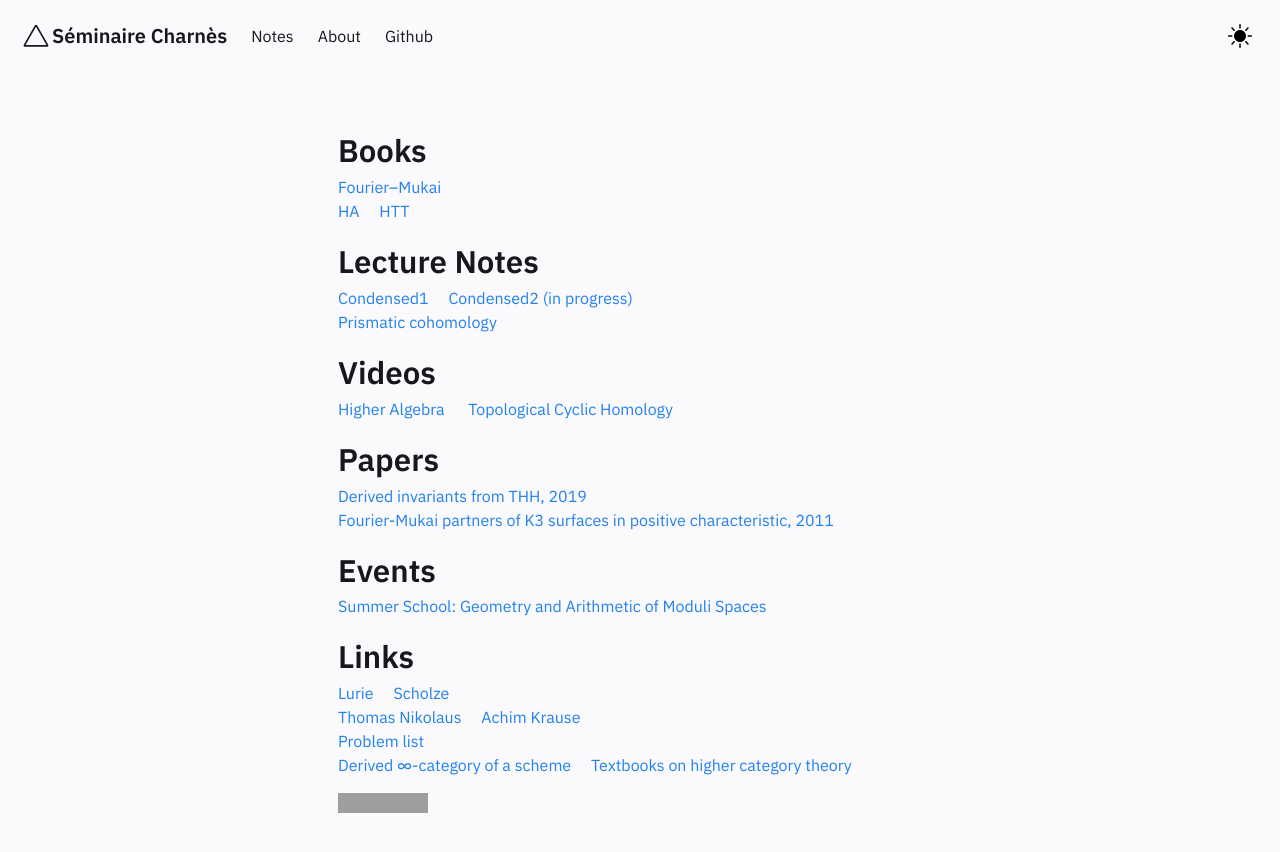
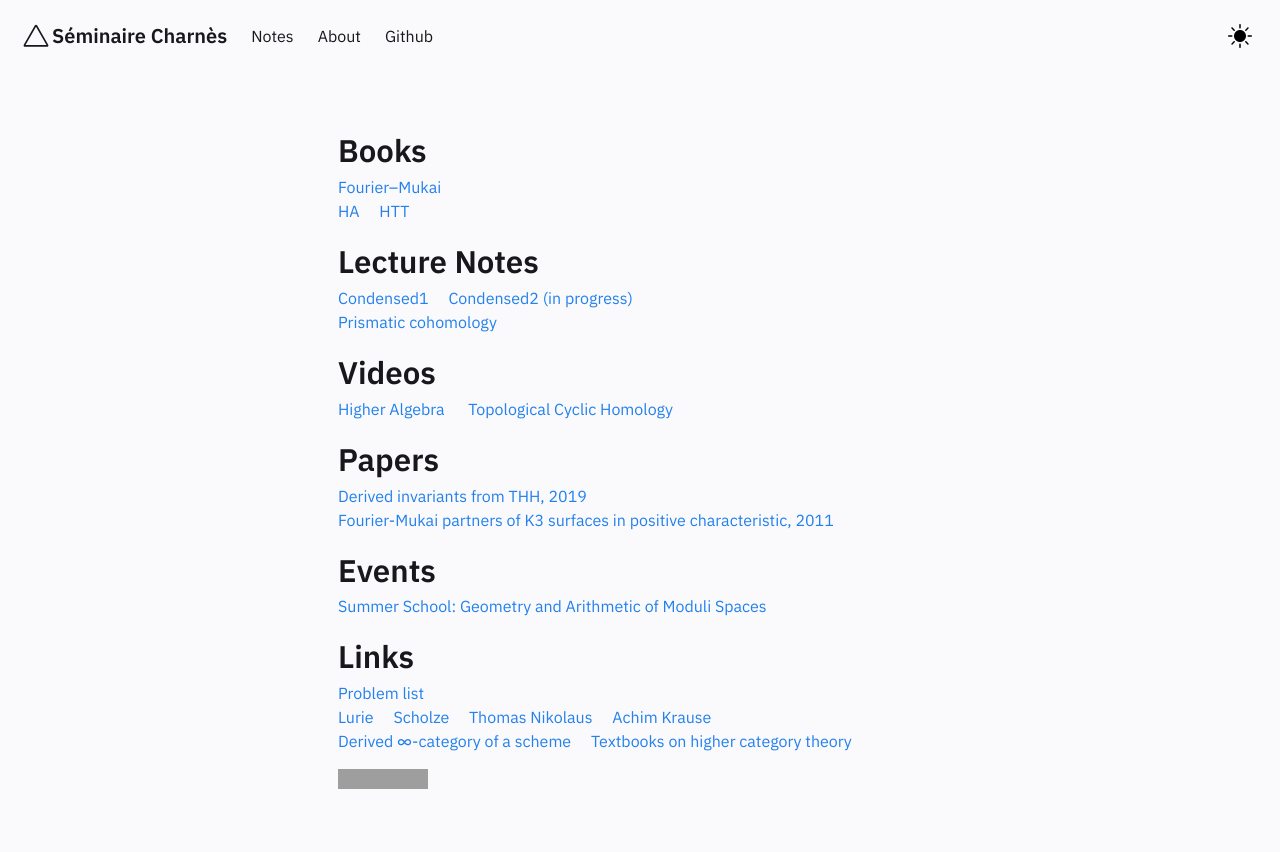
Before and after one commit to runxg/runxg.github.io, a Jekyll site: the page built from pages/index.md, in a window 1280 px wide. Shown: the top 852 px of the page. Built offline with Jekyll 4.4.1, drawn with Linux system fonts in a browser that asks for light colours; grey boxes are pictures that could not be loaded.

```diff
--- a/_includes/Homepage.html
+++ b/_includes/Homepage.html
@@ -41,11 +41,12 @@
 
     <p>
     <h2>Links</h2>
-    <a href="https://www.math.ias.edu/~lurie/">Lurie </a>
+    <a href="https://aimath.org/problemlists/">Problem list</a>
+    <br><a href="https://www.math.ias.edu/~lurie/">Lurie </a>
     &emsp;<a href="https://www.math.uni-bonn.de/people/scholze/">Scholze </a>
-    <br><a href="https://www.uni-muenster.de/IVV5WS/WebHop/user/nikolaus/index.html">Thomas Nikolaus</a>
+    &emsp;<a href="https://www.uni-muenster.de/IVV5WS/WebHop/user/nikolaus/index.html">Thomas Nikolaus</a>
     &emsp;<a href="https://www.uni-muenster.de/IVV5WS/WebHop/user/krauseac/">Achim Krause</a>
-    <br><a href="https://aimath.org/problemlists/">Problem list</a>
+
     <br><a href="https://mathoverflow.net/questions/394054/why-stable-infty-categories">Derived ∞-category of a scheme</a>
     &emsp;<a href="https://math.stackexchange.com/questions/1275964/textbooks-on-higher-category-theory">Textbooks on higher category theory</a>
     </p>
```
